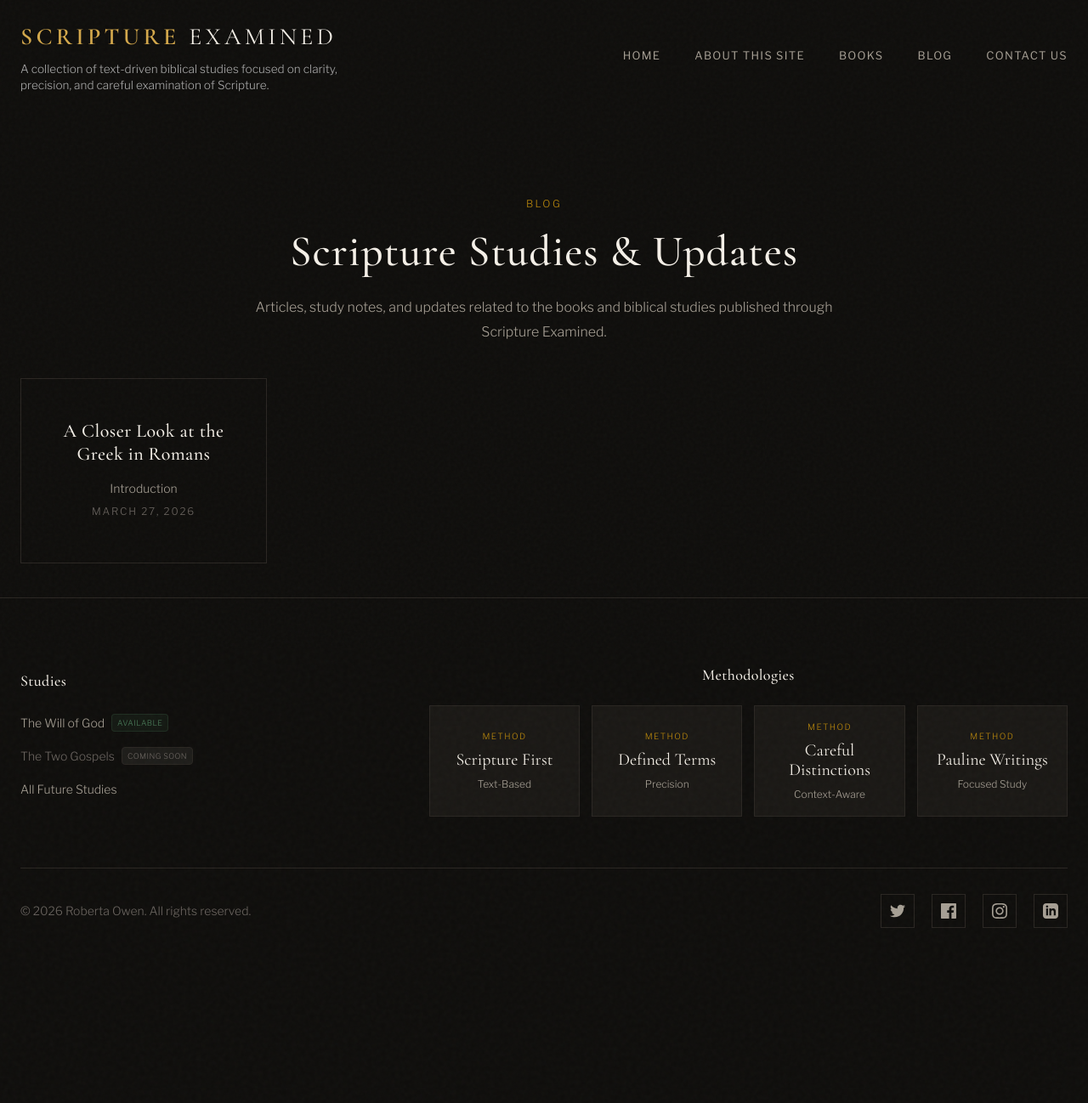
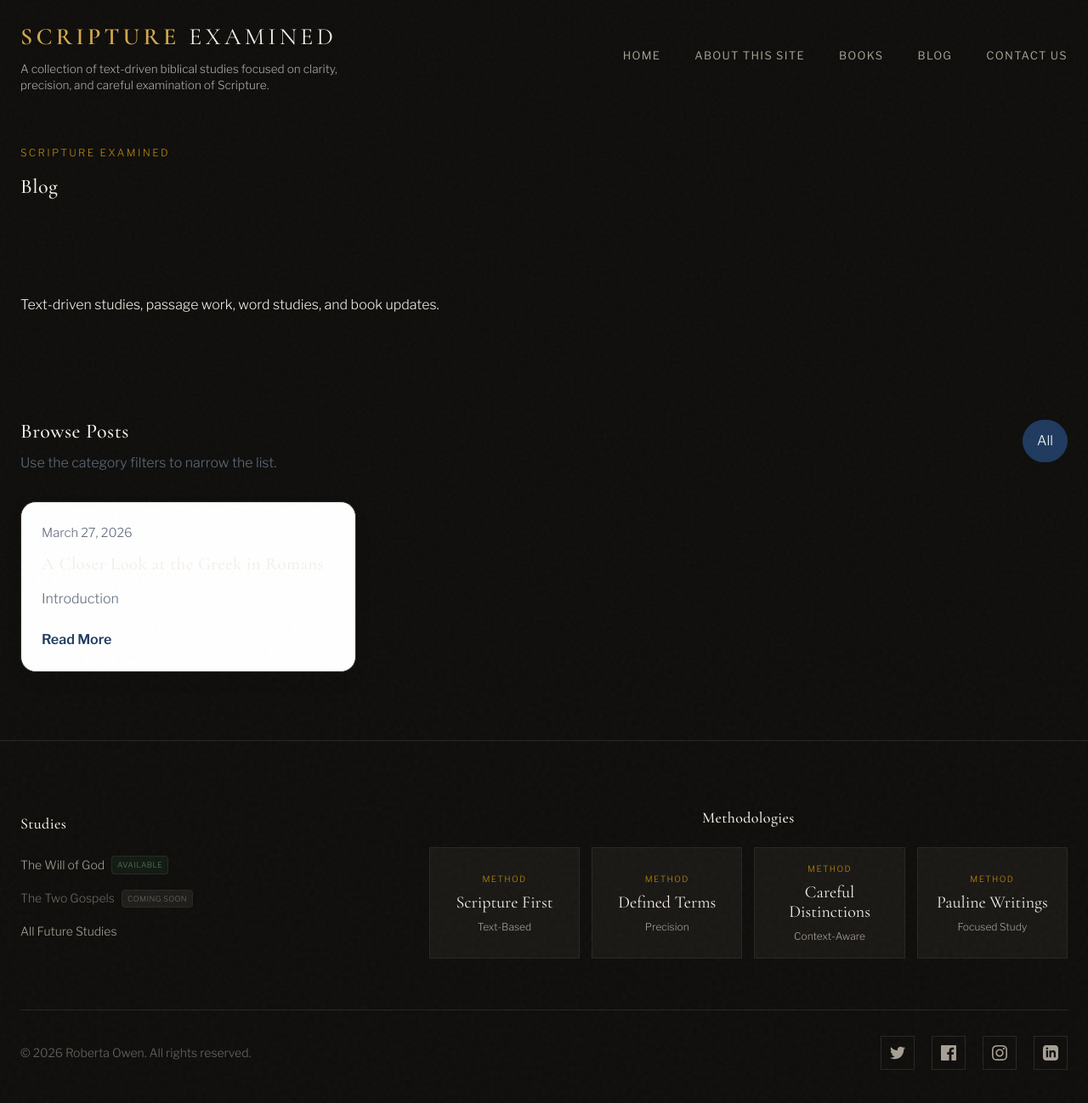
Before and after one commit to ScriptureExamined/PaulineEpistles, a Jekyll site: the page built from blog.html, in a window 1280 px wide and 1299 px high. Shown: the whole window at 85% size. Built offline with Jekyll 4.4.1, drawn with Linux system fonts in a browser that asks for light colours.

Commit message:
Update blog.html

```diff
--- a/blog.html
+++ b/blog.html
@@ -1,31 +1,83 @@
 ---
 layout: default
 title: Blog | Scripture Examined
+permalink: /blog/
 ---
 
-<section class="section page-intro blog-intro">
+<section class="page-hero">
   <div class="container">
-    <div class="section-header centered">
-      <div class="section-label">Blog</div>
-      <h1 class="section-title">Scripture Studies & Updates</h1>
-      <p class="section-desc">
-        Articles, study notes, and updates related to the books and biblical
-        studies published through Scripture Examined.
-      </p>
+    <p class="section-label">Scripture Examined</p>
+    <h1>Blog</h1>
+    <p class="page-intro">
+      Text-driven studies, passage work, word studies, and book updates.
+    </p>
+  </div>
+</section>
+
+<section class="blog-page-section">
+  <div class="container">
+    {% assign sorted_posts = site.posts | reverse %} {% assign all_categories =
+    "" | split: "" %} {% for post in sorted_posts %} {% for category in
+    post.categories %} {% assign all_categories = all_categories | push:
+    category %} {% endfor %} {% endfor %} {% assign unique_categories =
+    all_categories | uniq | sort %}
+
+    <div class="blog-toolbar">
+      <div class="blog-toolbar-left">
+        <h2>Browse Posts</h2>
+        <p>Use the category filters to narrow the list.</p>
+      </div>
+
+      <div class="blog-filters" id="blogFilters">
+        <button class="filter-btn is-active" type="button" data-filter="all">
+          All
+        </button>
+        {% for category in unique_categories %}
+        <button
+          class="filter-btn"
+          type="button"
+          data-filter="{{ category | slugify }}"
+        >
+          {{ category }}
+        </button>
+        {% endfor %}
+      </div>
     </div>
 
-    <div class="services-grid">
-      {% for post in site.posts %}
-      <div class="service-card">
-        <h3 class="service-title">
-          <a href="{{ post.url | relative_url }}">{{ post.title }}</a>
-        </h3>
-        <p class="service-desc">
-          {{ post.excerpt | strip_html | truncatewords: 20 }}
-        </p>
-        <span class="price-label">{{ post.date | date: "%B %d, %Y" }}</span>
-      </div>
+    <div class="blog-posts-grid" id="blogPostsGrid">
+      {% for post in sorted_posts %} {% assign category_slugs = "" %} {% for
+      category in post.categories %} {% assign category_slugs = category_slugs |
+      append: category | slugify | append: " " %} {% endfor %}
+
+      <article class="blog-card" data-category="{{ category_slugs | strip }}">
+        <div class="blog-card-inner">
+          <p class="blog-date">{{ post.date | date: "%B %-d, %Y" }}</p>
+          <h3 class="blog-card-title">
+            <a href="{{ post.url | relative_url }}">{{ post.title }}</a>
+          </h3>
+
+          {% if post.categories and post.categories.size > 0 %}
+          <div class="blog-card-categories">
+            {% for category in post.categories %}
+            <span class="blog-chip">{{ category }}</span>
+            {% endfor %}
+          </div>
+          {% endif %} {% if post.excerpt %}
+          <p class="blog-card-excerpt">
+            {{ post.excerpt | strip_html | truncate: 180 }}
+          </p>
+          {% endif %}
+
+          <a class="blog-read-more" href="{{ post.url | relative_url }}"
+            >Read More</a
+          >
+        </div>
+      </article>
       {% endfor %}
     </div>
+
+    <p class="blog-no-results" id="blogNoResults" hidden>
+      No posts match that category yet.
+    </p>
   </div>
 </section>
```
